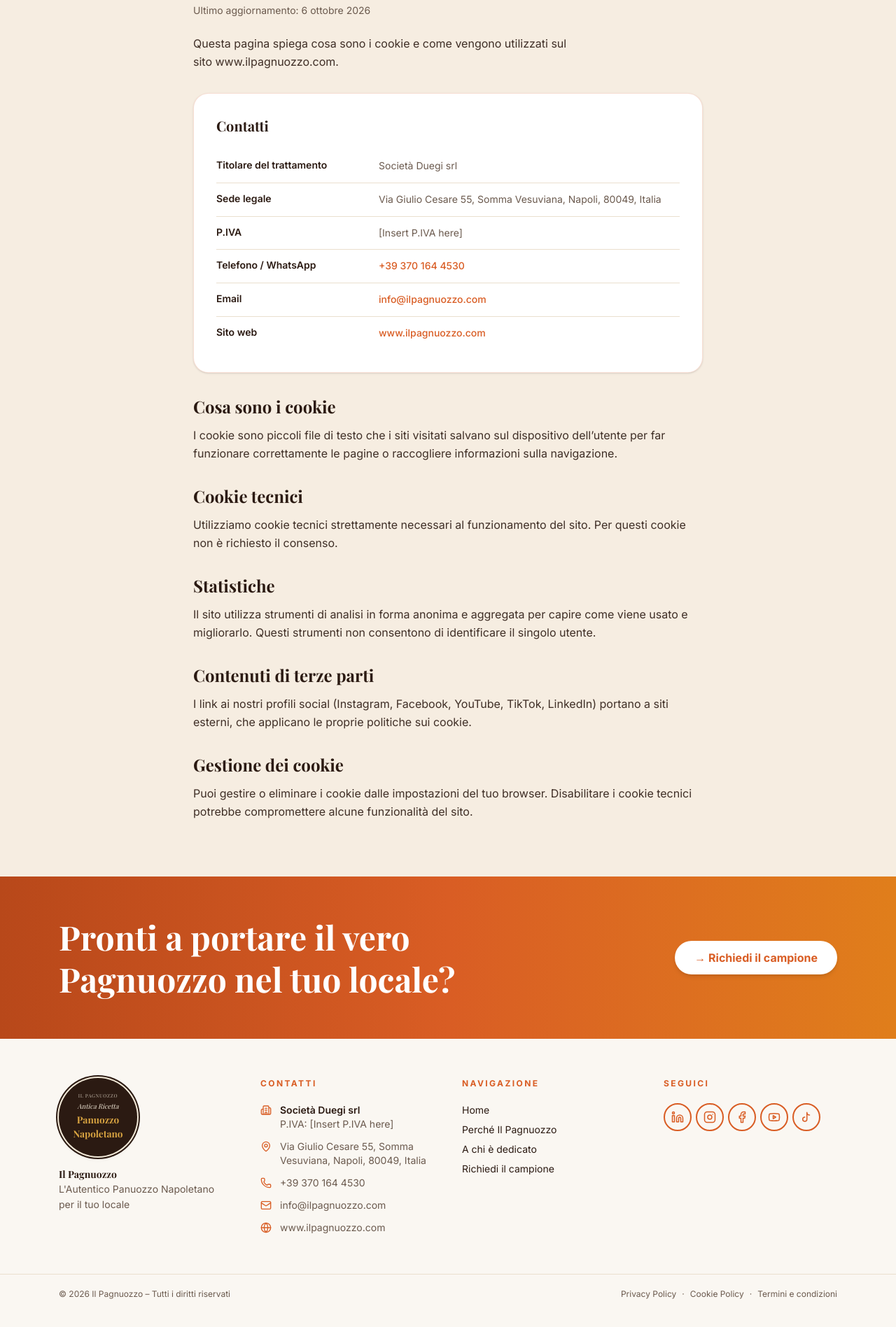
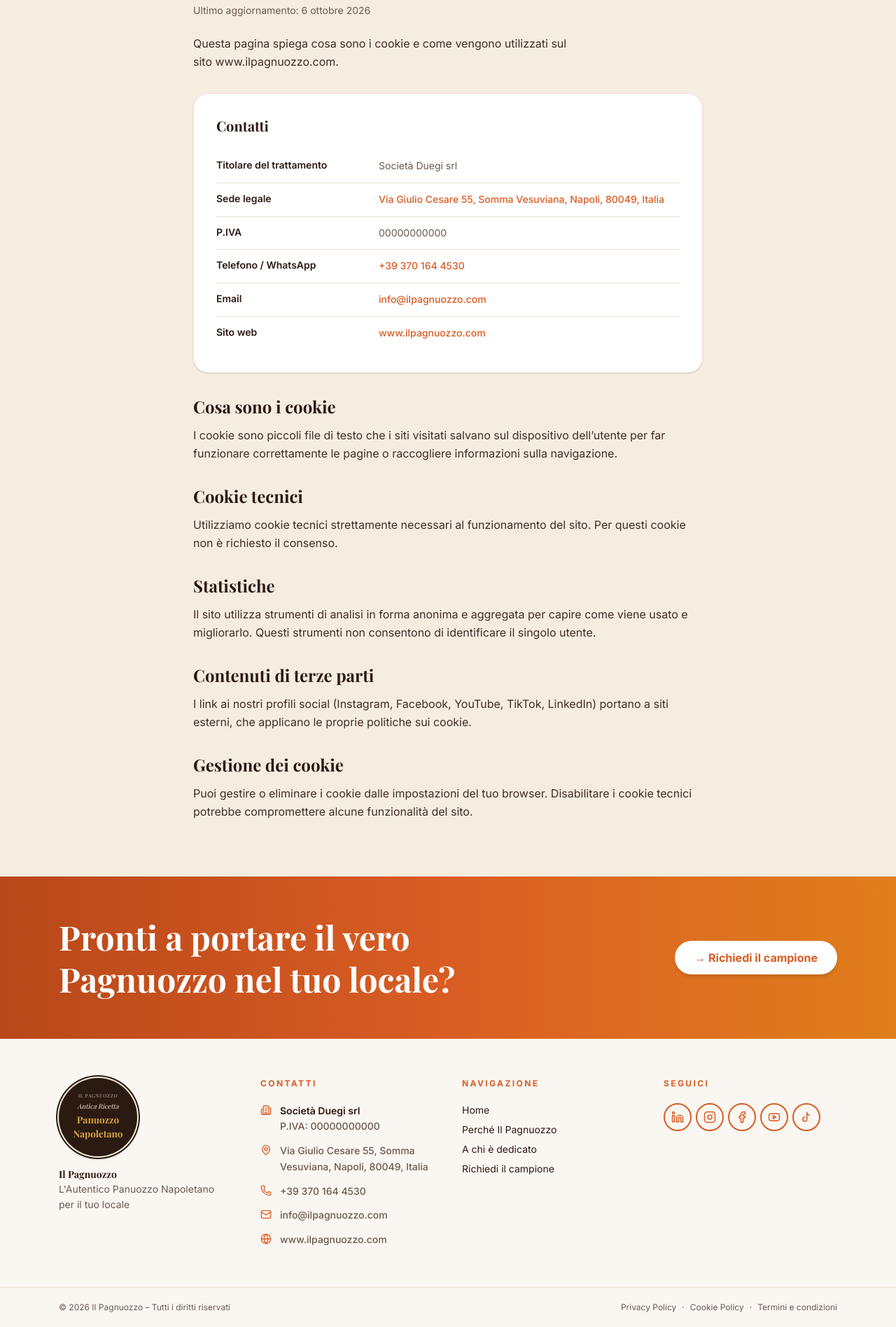
Before and after one commit to benconvertix-ai/lumina-2725, a Next.js app: page /cookie-policy in a window 1280 px wide. Shown: the part 252-2149 px from the top of the page at 70% size. Built offline with nearby package versions, Linux system fonts and the light colour scheme.

Commit message:
feat: enhance contact info links with target and rel attributes
V0-Chat-Id: incHGIE9VpT

```diff
--- a/components/legal/contact-card.tsx
+++ b/components/legal/contact-card.tsx
@@ -6,7 +6,20 @@ const linkClass =
 export function ContactCard() {
   const rows: { label: string; value: React.ReactNode }[] = [
     { label: 'Titolare del trattamento', value: company.name },
-    { label: 'Sede legale', value: company.address },
+    {
+      label: 'Sede legale',
+      value: (
+        <a
+          href={company.mapsHref}
+          target="_blank"
+          rel="noopener noreferrer"
+          className={linkClass}
+        >
+          {company.address}
+          <span className="sr-only"> (apri in Google Maps, nuova scheda)</span>
+        </a>
+      ),
+    },
     { label: 'P.IVA', value: company.vat },
     {
       label: 'Telefono / WhatsApp',
@@ -27,8 +40,14 @@ export function ContactCard() {
     {
       label: 'Sito web',
       value: (
-        <a href={company.websiteHref} className={linkClass}>
+        <a
+          href={company.websiteHref}
+          target="_blank"
+          rel="noopener noreferrer"
+          className={linkClass}
+        >
           {company.websiteDisplay}
+          <span className="sr-only"> (nuova scheda)</span>
         </a>
       ),
     },
--- a/components/site/footer.tsx
+++ b/components/site/footer.tsx
@@ -37,6 +37,10 @@ const socials = [
   },
 ]
 
+const iconClass = 'mt-0.5 size-4 shrink-0 text-brand'
+const contactLinkClass =
+  'flex items-start gap-3 rounded-sm transition-colors hover:text-brand focus-visible:text-brand focus-visible:outline-none focus-visible:ring-2 focus-visible:ring-brand/40'
+
 function ColumnTitle({ children }: { children: React.ReactNode }) {
   return (
     <h2 className="mb-5 text-xs font-bold uppercase tracking-[0.2em] text-brand">{children}</h2>
@@ -71,21 +75,31 @@ export function Footer() {
 
         <div>
           <ColumnTitle>Contatti</ColumnTitle>
-          <ul className="space-y-3 text-sm text-muted-foreground">
+          <ul className="space-y-3 text-sm font-medium leading-relaxed text-muted-foreground">
             <li className="flex items-start gap-3">
-              <Building2 className="mt-0.5 size-4 shrink-0 text-brand" aria-hidden="true" />
+              <Building2 className={iconClass} aria-hidden="true" />
               <span>
                 <span className="block font-semibold text-espresso">{company.name}</span>
                 <span className="block">P.IVA: {company.vat}</span>
               </span>
             </li>
-            <li className="flex items-start gap-3">
-              <MapPin className="mt-0.5 size-4 shrink-0 text-brand" aria-hidden="true" />
-              <span>{company.address}</span>
+            <li>
+              <a
+                href={company.mapsHref}
+                target="_blank"
+                rel="noopener noreferrer"
+                className={contactLinkClass}
+              >
+                <MapPin className={iconClass} aria-hidden="true" />
+                <span>
+                  {company.address}
+                  <span className="sr-only"> (apri in Google Maps, nuova scheda)</span>
+                </span>
+              </a>
             </li>
             <li>
-              <a href={company.phoneHref} className="flex items-start gap-3 hover:text-brand">
-                <Phone className="mt-0.5 size-4 shrink-0 text-brand" aria-hidden="true" />
+              <a href={company.phoneHref} className={contactLinkClass}>
+                <Phone className={iconClass} aria-hidden="true" />
                 <span>
                   <span className="sr-only">Telefono / WhatsApp: </span>
                   {company.phoneDisplay}
@@ -93,15 +107,23 @@ export function Footer() {
               </a>
             </li>
             <li>
-              <a href={company.emailHref} className="flex items-start gap-3 hover:text-brand">
-                <Mail className="mt-0.5 size-4 shrink-0 text-brand" aria-hidden="true" />
+              <a href={company.emailHref} className={contactLinkClass}>
+                <Mail className={iconClass} aria-hidden="true" />
                 <span className="break-all">{company.email}</span>
               </a>
             </li>
             <li>
-              <a href={company.websiteHref} className="flex items-start gap-3 hover:text-brand">
-                <Globe className="mt-0.5 size-4 shrink-0 text-brand" aria-hidden="true" />
-                <span>{company.websiteDisplay}</span>
+              <a
+                href={company.websiteHref}
+                target="_blank"
+                rel="noopener noreferrer"
+                className={contactLinkClass}
+              >
+                <Globe className={iconClass} aria-hidden="true" />
+                <span>
+                  {company.websiteDisplay}
+                  <span className="sr-only"> (nuova scheda)</span>
+                </span>
               </a>
             </li>
           </ul>
--- a/lib/company.ts
+++ b/lib/company.ts
@@ -1,7 +1,9 @@
 export const company = {
   name: 'Società Duegi srl',
   address: 'Via Giulio Cesare 55, Somma Vesuviana, Napoli, 80049, Italia',
-  vat: '[Insert P.IVA here]',
+  mapsHref:
+    'https://maps.google.com/?q=Via+Giulio+Cesare+55,+Somma+Vesuviana,+Napoli,+80049,+Italia',
+  vat: '00000000000',
   phoneDisplay: '+39 370 164 4530',
   phoneHref: 'tel:+393701644530',
   email: 'info@ilpagnuozzo.com',
```
